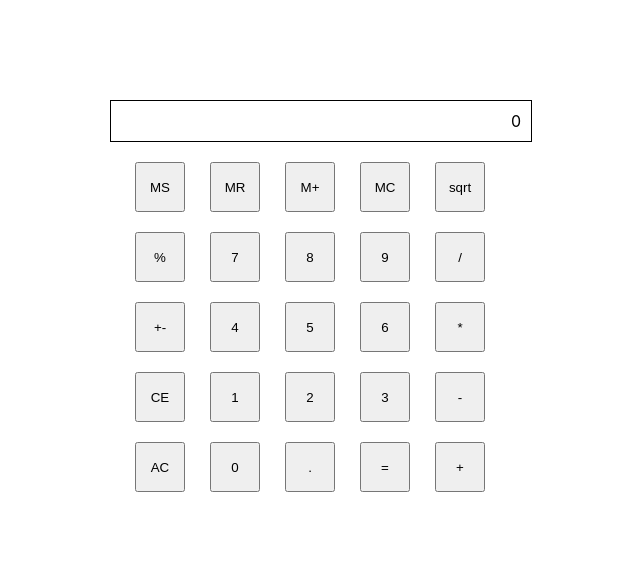
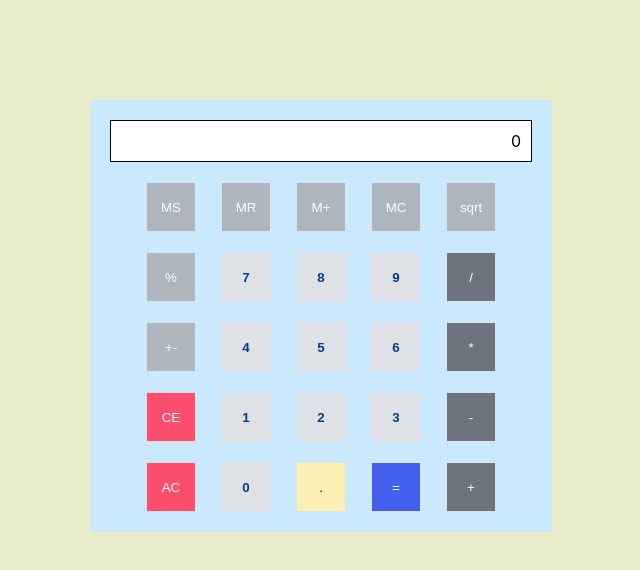
Before and after one commit to KhoaDinhNguyen/Calculator, a React (Create React App) app in the folder client/: page / in a window 1280 px wide. Shown: the top 570 px of the page, without its empty margins (319-959 px from the left). Built offline with nearby package versions, Linux system fonts and the light colour scheme.

Commit message:
feat: basic style to calculator

```diff
--- a/client/src/components/Button.js
+++ b/client/src/components/Button.js
@@ -1,8 +1,12 @@
 import styles from "../styles/Button.module.css";
+import "../styles/Root.css";
 
-function Button({ buttonText, onClickHandler }) {
+function Button({ buttonText, onClickHandler, type }) {
   return (
-    <button className={styles.button} onClick={onClickHandler}>
+    <button
+      className={`${styles.button} ${styles[type]}`}
+      onClick={onClickHandler}
+    >
       {buttonText}
     </button>
   );
--- a/client/src/components/LineOfButton.js
+++ b/client/src/components/LineOfButton.js
@@ -3,10 +3,14 @@ import Button from "./Button";
 import styles from "../styles/LineOfButton.module.css";
 import "../styles/Root.css";
 
-function LineOfButton({ buttonsText, onClickButtons }) {
+function LineOfButton({ buttonsText, onClickButtons, typeOfButtons }) {
   const buttonComponents = buttonsText.map((buttonText, idx) => (
     <li key={buttonText}>
-      <Button onClickHandler={onClickButtons[idx]} buttonText={buttonText} />
+      <Button
+        onClickHandler={onClickButtons[idx]}
+        buttonText={buttonText}
+        type={typeOfButtons[idx]}
+      />
     </li>
   ));
 
--- a/client/src/pages/SimpleCalculator.js
+++ b/client/src/pages/SimpleCalculator.js
@@ -140,6 +140,13 @@ function SimpleCalculator() {
     ["AC", "0", ".", "=", "+"],
   ];
 
+  const typeOfCalculator = [
+    ["special", "special", "special", "special", "special"],
+    ["special", "numeric", "numeric", "numeric", "basicOperator"],
+    ["special", "numeric", "numeric", "numeric", "basicOperator"],
+    ["delete", "numeric", "numeric", "numeric", "basicOperator"],
+    ["delete", "numeric", "floatingPoint", "equal", "basicOperator"],
+  ];
   const onClickCalculator = [
     [
       storeMemoryValue,
@@ -184,6 +191,7 @@ function SimpleCalculator() {
         <LineOfButton
           buttonsText={row}
           onClickButtons={onClickCalculator[idx]}
+          typeOfButtons={typeOfCalculator[idx]}
         />
       </li>
     );
@@ -191,7 +199,7 @@ function SimpleCalculator() {
 
   return (
     <div id={styles.pageView}>
-      <div>
+      <div id={styles.calculator}>
         <Screen value={currentValue} op={currentOperation} />
         <ul id={styles.buttons}>{configureComponent}</ul>
       </div>
--- a/client/src/styles/Button.module.css
+++ b/client/src/styles/Button.module.css
@@ -6,4 +6,35 @@
   align-items: center;
   margin-top: 20px;
   cursor: pointer;
+  border: 1px solid var(--grey300);
 }
+
+.delete {
+  background-color: var(--red500);
+  color: white;
+}
+
+.special {
+  background-color: var(--grey500);
+  color: white;
+}
+
+.numeric {
+  background-color: var(--grey300);
+  color: var(--blue700);
+  font-weight: 900;
+}
+
+.basicOperator {
+  background-color: var(--grey600);
+  color: white;
+}
+
+.equal {
+  background-color: var(--blue500);
+  color: white;
+}
+
+.floatingPoint {
+  background-color: var(--yellow300);
+}
--- a/client/src/styles/Root.css
+++ b/client/src/styles/Root.css
@@ -4,5 +4,14 @@
 }
 
 :root {
-  --simple-calculator-width: 400px
+  --simple-calculator-width: 400px;
+  --red500: #ff4d6d;
+  --grey500: #adb5bd;
+  --grey300: #dee2e6;
+  --blue700: #023e8a;
+  --grey600: #6c757d;
+  --blue500: #4361ee;
+  --yellow300: #fcefb4;
+  --whiteYellow200: #e9edc9;
+  --blue200: #cae9ff;
 }
--- a/client/src/styles/Screen.module.css
+++ b/client/src/styles/Screen.module.css
@@ -5,4 +5,5 @@
   justify-content: space-between;
   align-items: center;
   padding: 10px;
+  background-color: white;
 }
--- a/client/src/styles/SimpleCalculator.module.css
+++ b/client/src/styles/SimpleCalculator.module.css
@@ -5,5 +5,18 @@
 #pageView {
   display: flex;
   justify-content: center;
+  width: 100vw;
+  height: 100vh;
+  background-color: var(--whiteYellow200);
+}
+
+#calculator {
   margin-top: 100px;
+  height: max-content;
+  width: max-content;
+  display: flex;
+  flex-direction: column;
+  align-items: center;
+  background-color: var(--blue200);
+  padding: 20px;
 }
```
